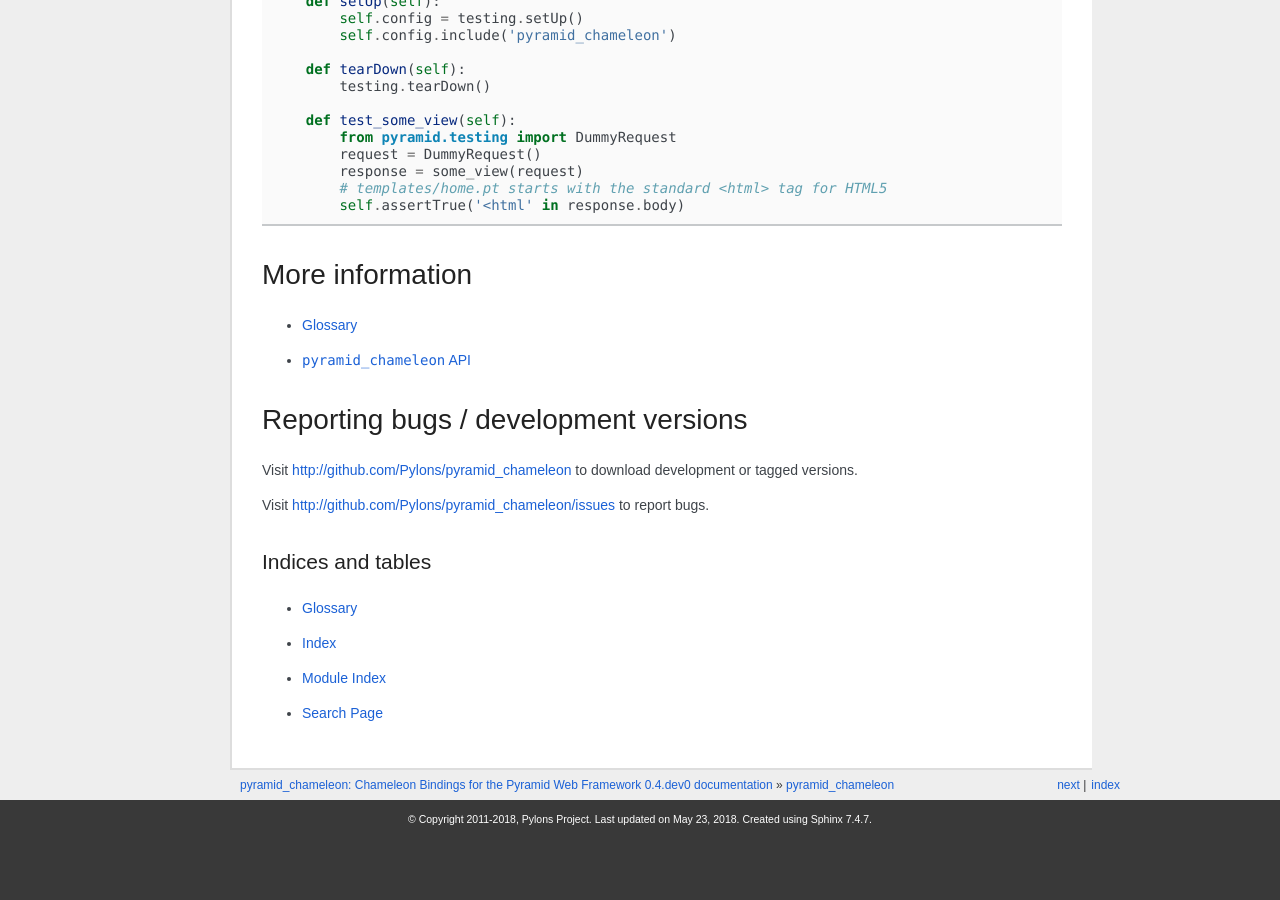
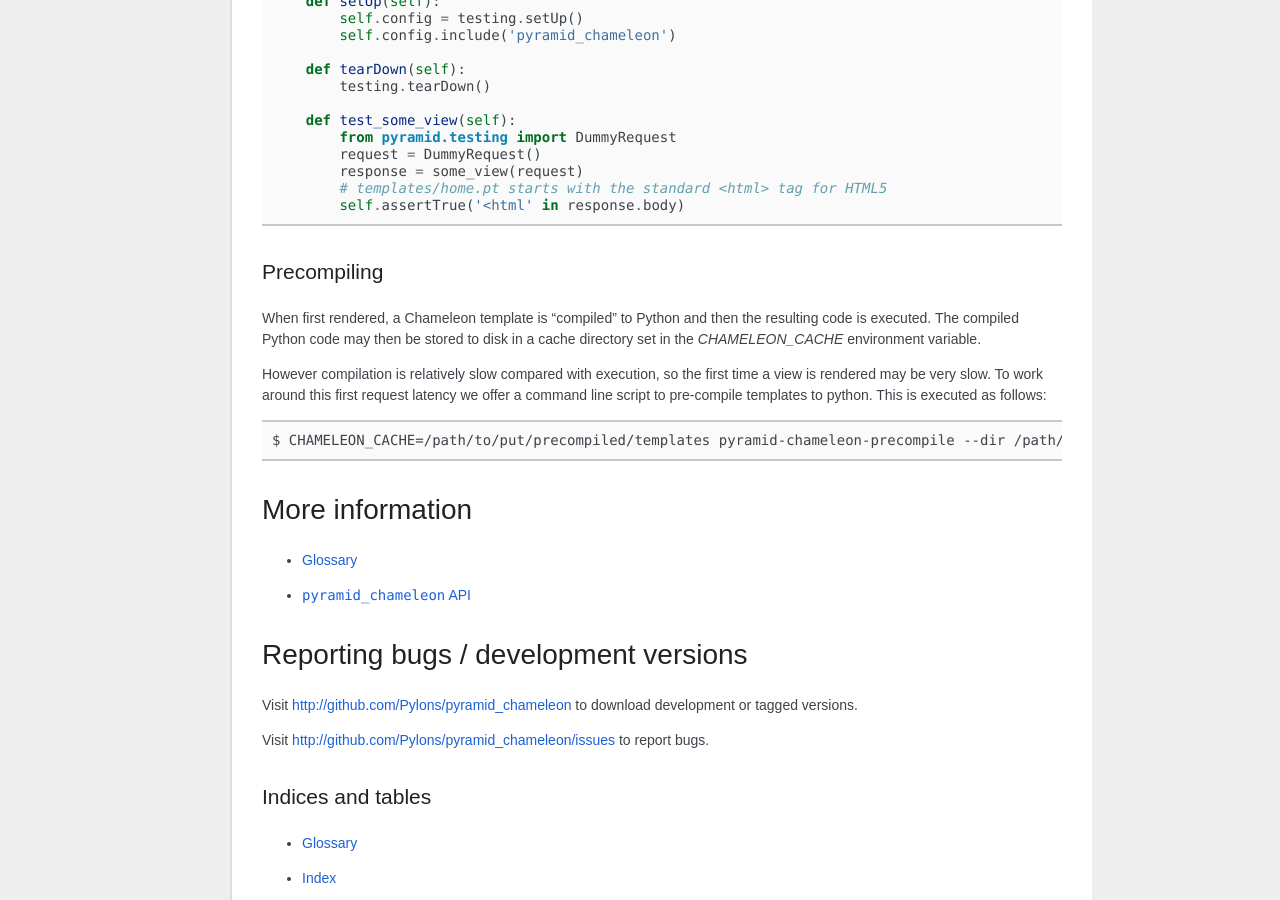
Before and after one commit to Pylons/pyramid_chameleon, a Sphinx documentation site: the page built from docs/index.rst, in a window 1280 px wide and 900 px high, scrolled down 10155 px. Built offline with Sphinx 7.4.7, drawn with Linux system fonts in a browser that asks for light colours; some web fonts are replaced; before the commit the page ends 10993 px from its top, so only the background shows below that.

Commit message:
add narrative documentation on how to use the precompile script
also fix naming bug found while documenting ;)

```diff
--- a/docs/index.rst
+++ b/docs/index.rst
@@ -739,6 +739,20 @@
             # templates/home.pt starts with the standard <html> tag for HTML5
             self.assertTrue('<html' in response.body)
 
+Precompiling
+------------
+
+When first rendered, a Chameleon template is "compiled" to Python and
+then the resulting code is executed. The compiled Python code may then
+be stored to disk in a cache directory set in the `CHAMELEON_CACHE`
+environment variable.
+
+However compilation is relatively slow compared with execution, so the
+first time a view is rendered may be very slow. To work around this
+first request latency we offer a command line script to pre-compile
+templates to python. This is executed as follows::
+
+    $ CHAMELEON_CACHE=/path/to/put/precompiled/templates pyramid-chameleon-precompile --dir /path/to/look/for/templates
 
 More information
 ================
--- a/setup.py
+++ b/setup.py
@@ -63,6 +63,6 @@
       test_suite="pyramid_chameleon",
       entry_points="""\
       [console_scripts]
-      mp-chameleon-precompile = pyramid_chameleon.precompile:precompile
+      pyramid-chameleon-precompile = pyramid_chameleon.precompile:precompile
       """,
       )
```
